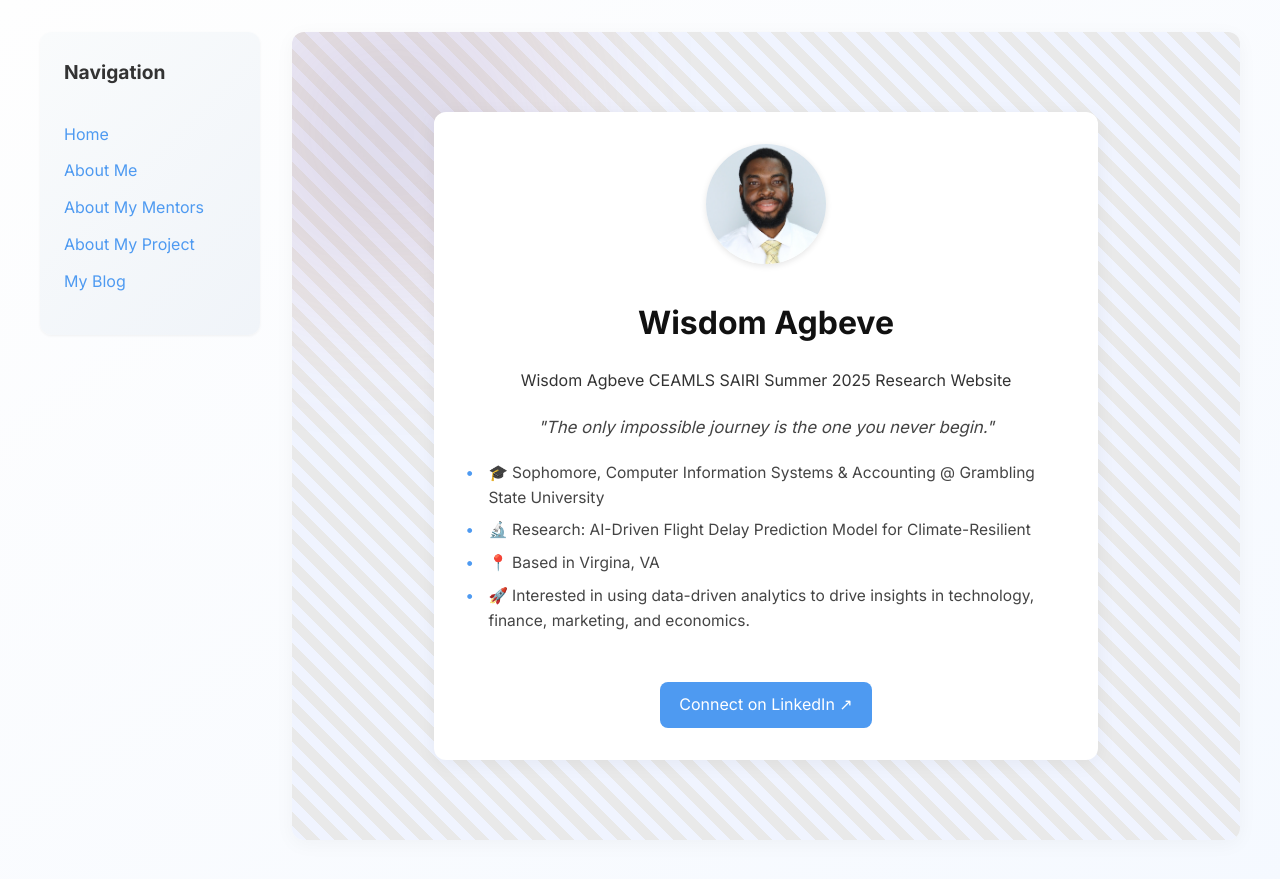
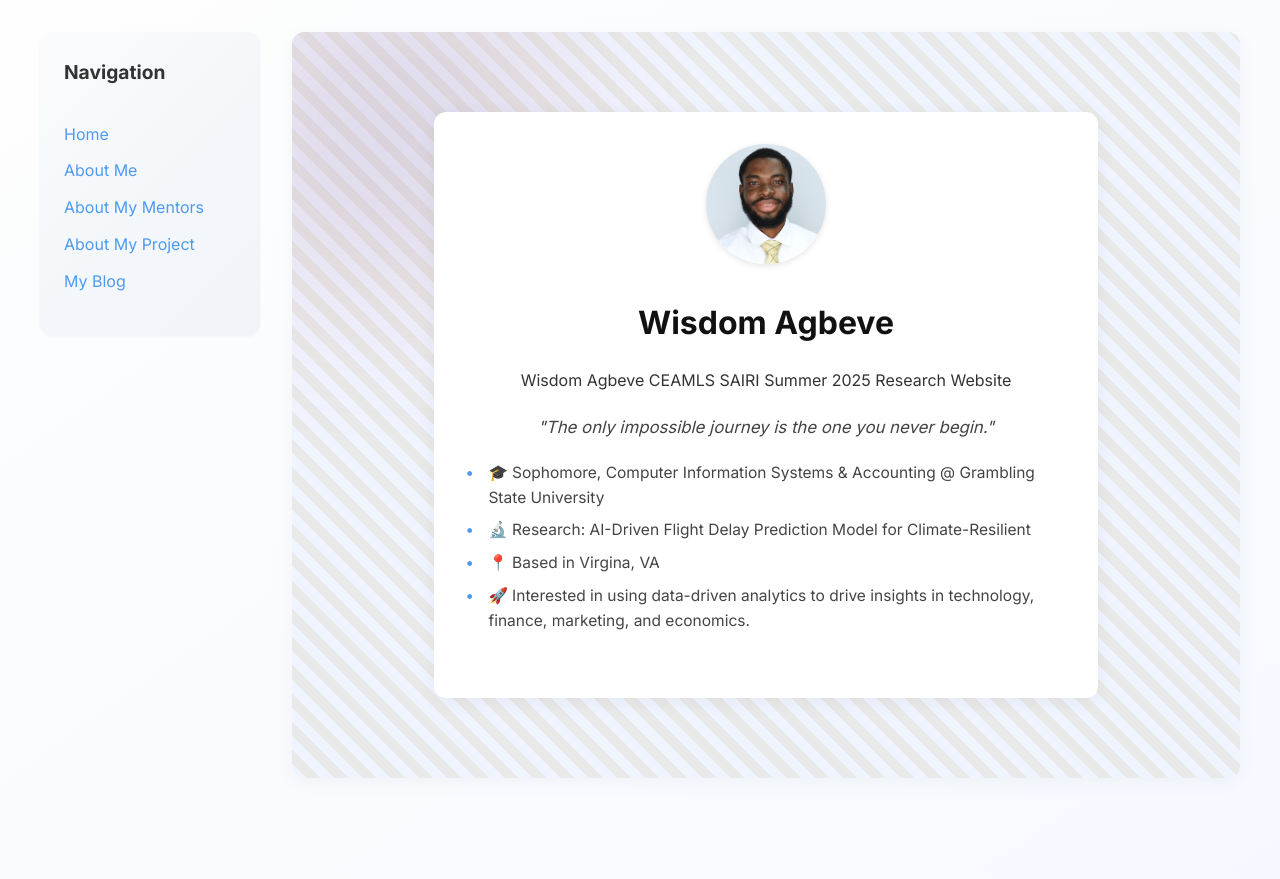
Before and after one commit to wagbeve/wagbeve.github.io, a Jekyll site: the page built from index.md, in a window 1280 px wide. Shown: the top 879 px of the page. Built offline with Jekyll 4.4.1, drawn with Linux system fonts in a browser that asks for light colours; part of the change alters nothing that is shown.

Commit message:
Update index.md

```diff
--- a/index.md
+++ b/index.md
@@ -11,6 +11,5 @@ quick_facts:
   - "📍 Based in Virgina, VA"
   - "🚀 Interested in using data-driven analytics to drive insights in technology, finance, marketing, and economics."
 
-linkedin: https://www.linkedin.com/in/wisdom-agbeve/
 image: assets/images/blahhh.jpg
 ---
```
